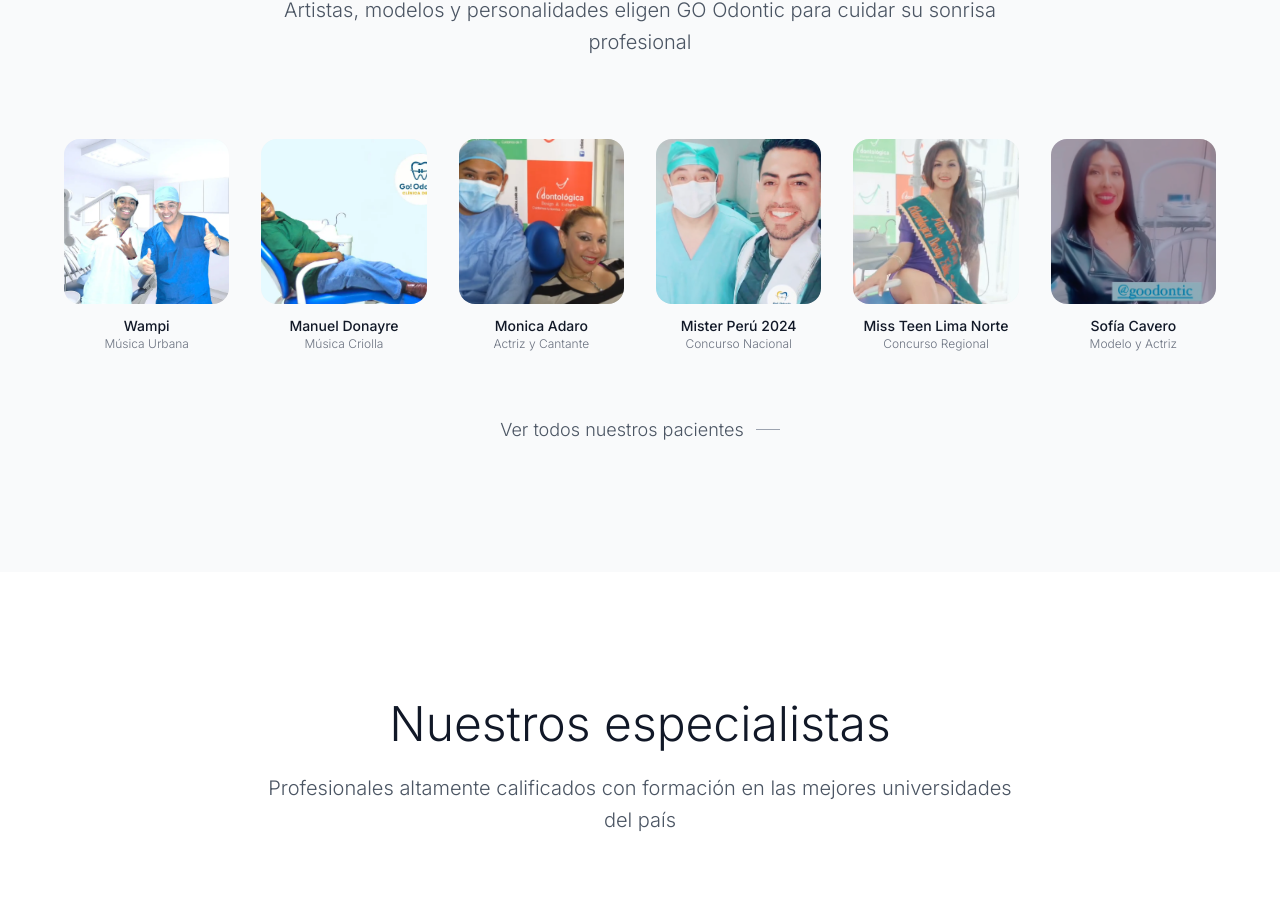
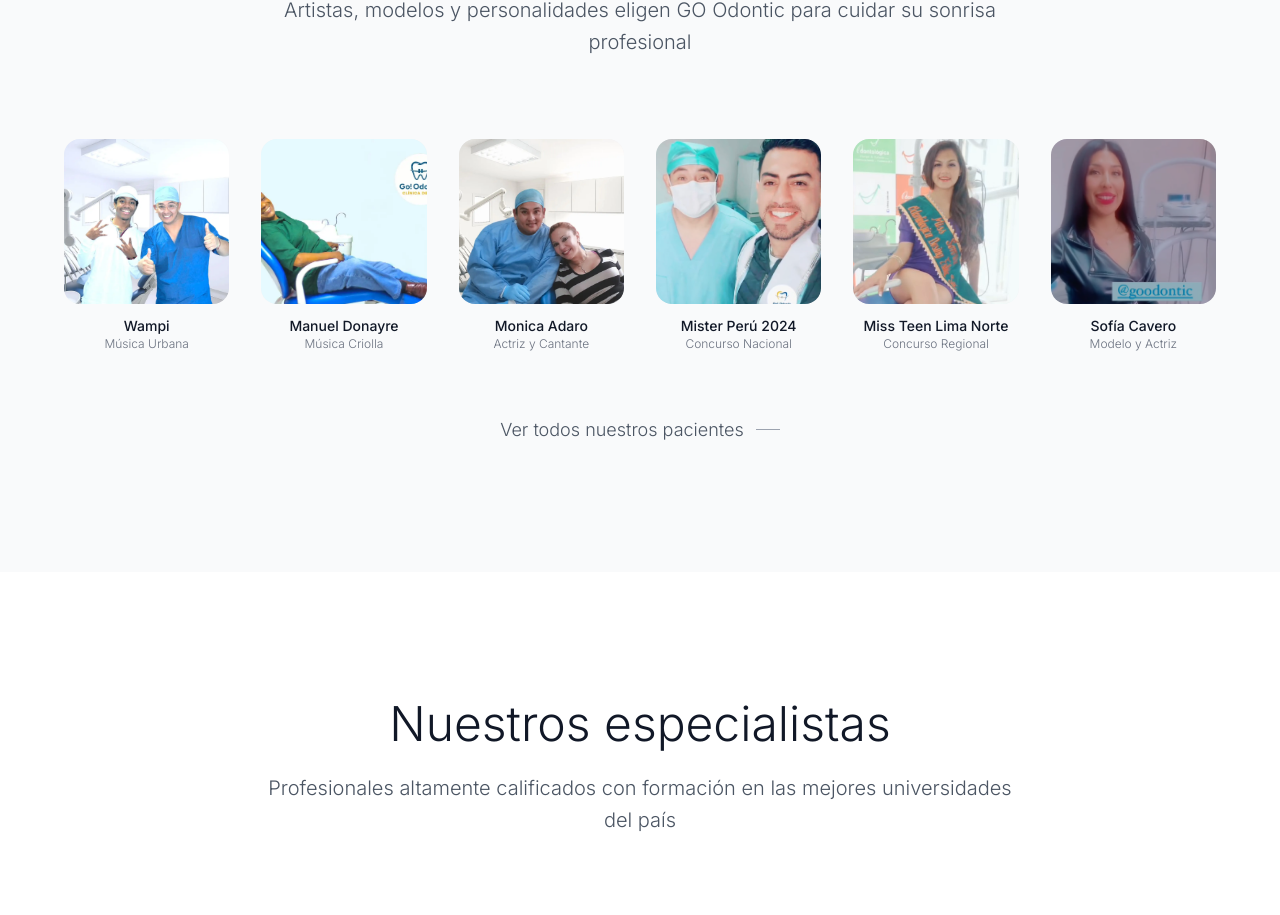
Before and after one commit to Russel-FS/nx-odontonic-deploy, a Next.js app: page / in a window 1280 px wide. Shown: the part 2832-3747 px from the top of the page. Built offline with nearby package versions, Linux system fonts and the light colour scheme.

Commit message:
update image

```diff
--- a/src/app/blog/page.tsx
+++ b/src/app/blog/page.tsx
@@ -26,7 +26,7 @@ const posts = [
   {
     name: "Monica Adaro",
     category: "Actriz y Cantante",
-    image: "/blog/monica-adaro.png",
+    image: "/blog/monica-adaro.webp",
     desc: "La reconocida actriz y cantante peruana visitó Go Odontic para su tratamiento de estética dental.",
   },
   {
--- a/src/components/sections/Trust.tsx
+++ b/src/components/sections/Trust.tsx
@@ -18,7 +18,7 @@ const trustedClients = [
   {
     name: "Monica Adaro",
     category: "Actriz y Cantante",
-    image: "/blog/monica-adaro.png",
+    image: "/blog/monica-adaro.webp",
   },
   {
     name: "Mister Perú 2024",
```
Also changed, not shown: public/blog/monica-adaro.PNG (deleted), public/blog/monica-adaro.webp (added).
